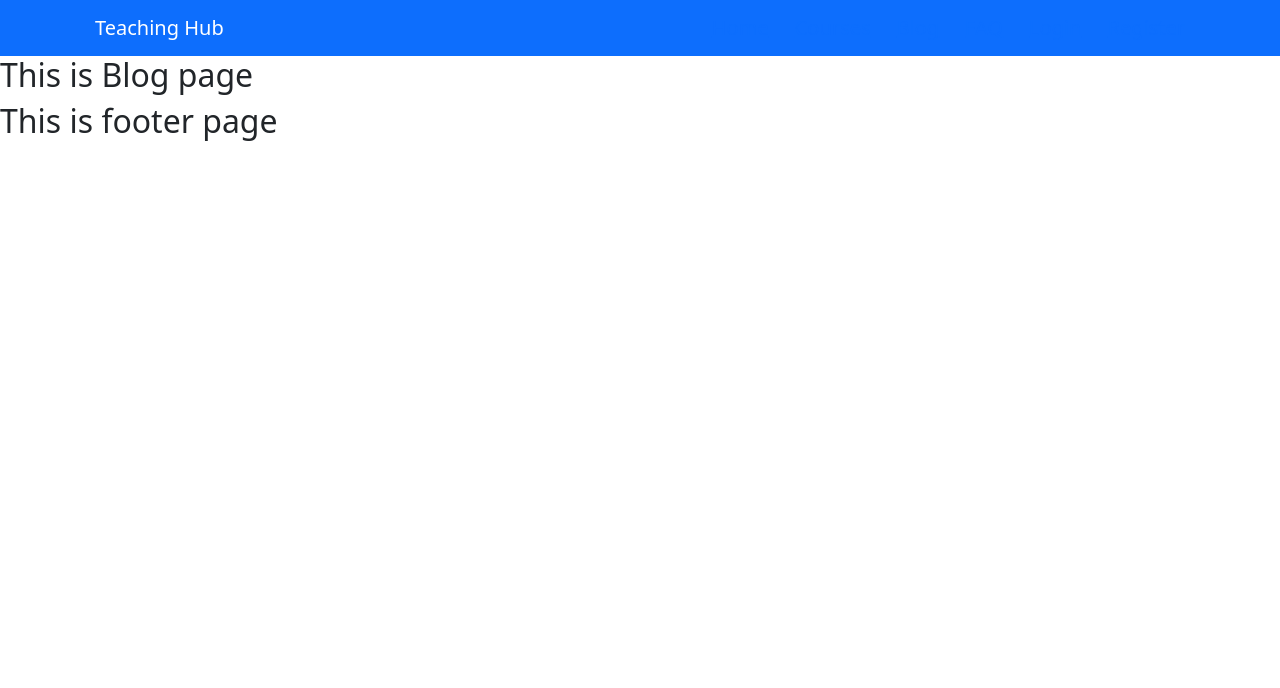
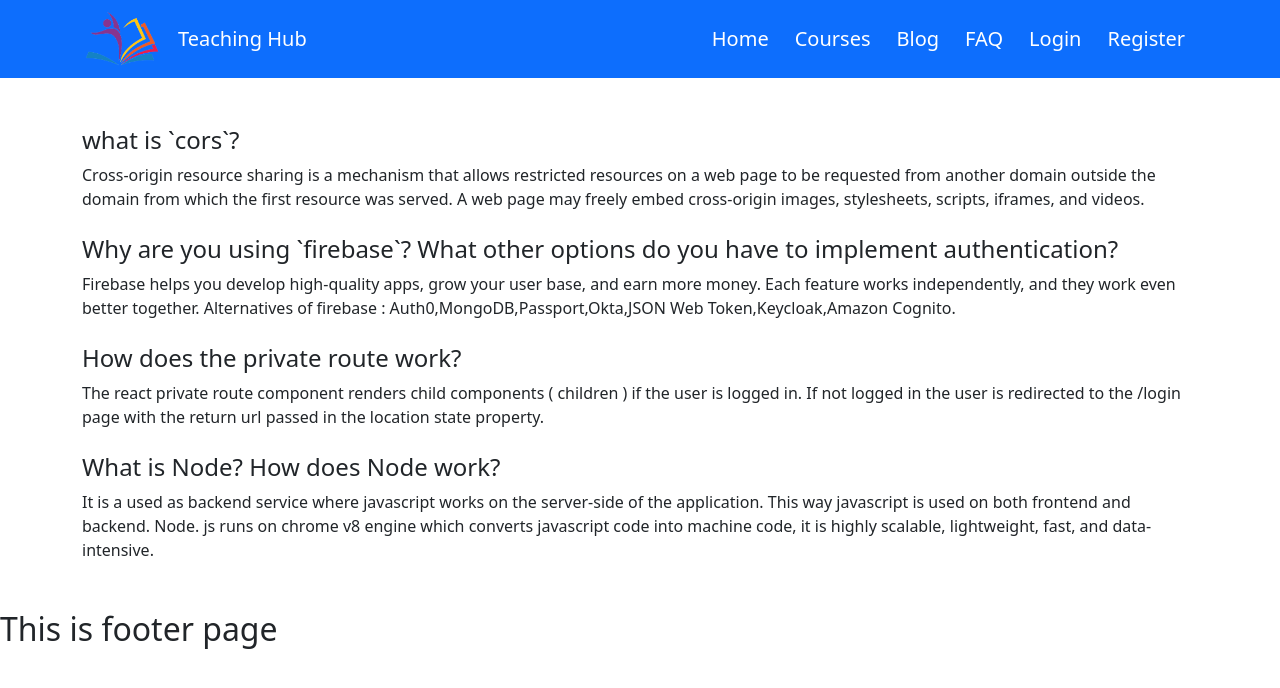
Before and after one commit to mamun102076/teaching-hub-client, a React (Create React App) app: page /blog in a window 1280 px wide. Shown: the top 688 px of the page. Built offline with nearby package versions, Linux system fonts and the light colour scheme.

Commit message:
added blog content,logo,project name,favicon

```diff
--- a/public/index.html
+++ b/public/index.html
@@ -24,7 +24,7 @@
       work correctly both with client-side routing and a non-root public URL.
       Learn how to configure a non-root public URL by running `npm run build`.
     -->
-    <title>React App</title>
+    <title>Teaching Hub</title>
   </head>
   <body>
     <noscript>You need to enable JavaScript to run this app.</noscript>
--- a/src/Pages/Blog/Blog.js
+++ b/src/Pages/Blog/Blog.js
@@ -1,10 +1,27 @@
 import React from 'react';
+import { Container } from 'react-bootstrap';
 
 const Blog = () => {
     return (
-        <div>
-            <h2>This is Blog page</h2>
-        </div>
+        <Container className='my-5'>
+            <div className='mb-4'>
+                <h4>what is `cors`?</h4>
+                <p>Cross-origin resource sharing is a mechanism that allows restricted resources on a web page to be requested from another domain outside the domain from which the first resource was served. A web page may freely embed cross-origin images, stylesheets, scripts, iframes, and videos.</p>
+            </div>
+            <div className='mb-4'>
+                <h4>Why are you using `firebase`? What other options do you have to implement authentication?</h4>
+                <p>Firebase helps you develop high-quality apps, grow your user base, and earn more money. Each feature works independently, and they work even better together.
+                Alternatives of firebase : Auth0,MongoDB,Passport,Okta,JSON Web Token,Keycloak,Amazon Cognito.</p>
+            </div>
+            <div className='mb-4'>
+                <h4>How does the private route work?</h4>
+                <p>The react private route component renders child components ( children ) if the user is logged in. If not logged in the user is redirected to the /login page with the return url passed in the location state property.</p>
+            </div>
+            <div className='mb-4'>
+                <h4>What is Node? How does Node work?</h4>
+                <p>It is a used as backend service where javascript works on the server-side of the application. This way javascript is used on both frontend and backend. Node. js runs on chrome v8 engine which converts javascript code into machine code, it is highly scalable, lightweight, fast, and data-intensive.</p>
+            </div>
+        </Container>
     );
 };
 
--- a/src/Pages/Shared/Header/Header.css
+++ b/src/Pages/Shared/Header/Header.css
@@ -1,6 +1,6 @@
 a{
-    color: white;
-    text-decoration: none;
+    color: white !important;
+    text-decoration: none !important;
     font-size: 20px;
     padding: 0 13px;
 }
--- a/src/Pages/Shared/Header/Header.js
+++ b/src/Pages/Shared/Header/Header.js
@@ -4,12 +4,16 @@ import Nav from 'react-bootstrap/Nav';
 import Navbar from 'react-bootstrap/Navbar';
 import { Link } from 'react-router-dom';
 import './Header.css'
+import brand1 from '../../../assets/brands/brand3.png'
 
 const Header = () => {
     return (
         <Navbar collapseOnSelect expand="lg" bg="primary" variant="dark">
             <Container>
-                <Navbar.Brand href="#home">Teaching Hub</Navbar.Brand>
+                <img  className='me-3' style={
+                    {'width': '80px'}
+                } src={brand1} alt="" />
+                <Navbar.Brand>Teaching Hub</Navbar.Brand>
                 <Navbar.Toggle aria-controls="responsive-navbar-nav" />
                 <Navbar.Collapse id="responsive-navbar-nav">
                     <Nav className="ms-auto">
```
Also changed, not shown: src/assets/brands/brand3.png (added), 1 other file (tests, documents, lock files or other folders).
